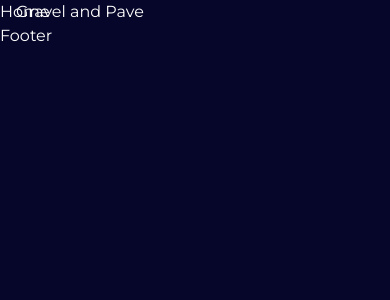
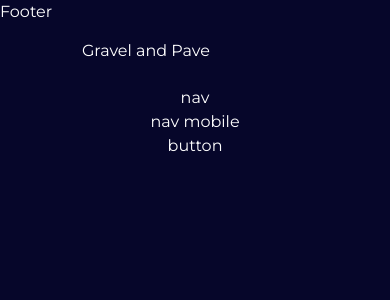
Before and after one commit to tmeyer01/kit, a Next.js app: page / in a window 390 px wide. Shown: the top 300 px of the page. Built offline with nearby package versions, Linux system fonts and the light colour scheme.

Commit message:
adds nav, navmobile, button, socials to Header. Init commit of nav and mobile nav

```diff
--- a/src/app/components/Header.jsx
+++ b/src/app/components/Header.jsx
@@ -9,15 +9,46 @@ import {motion} from 'framer-motion';
 
 
 const Header = () => {
+
+  const [active, setActive] = useState(false);
+
+  useEffect(() => {
+    const handleScroll = () => {
+      // detect scroll
+      setActive(window.scrollY > 100);
+    }
+
+    // add event listener
+    window.addEventListener('scroll', handleScroll);
+
+    //clear event listener
+    return ()=>{
+      window.removeEventListener('scroll', handleScroll);
+    }
+
+  }, [active]);
   return (
-    <header className="fixed z-50 w-full">
-      <div className="container mx-auto">
+    <header
+      className={`fixed z-50 w-full transition-all ${
+        active ?  'bg-[#030315] py-6' : 'bg-transparent py-8'
+        }`}
+    >
+      <div className='container mx-auto flex flex-col xl:flex-row items-center justify-between'>
         <Link
           href={'#'}
-          className='relative flex w-[226px] h-[37.64px] transition-all mb-4 xl:mb-0'
+          className='relative flex w-[226px] h-[37.64px] transition-all mb-4 xl:mb-0 items-center'
         >
           Gravel and Pave
         </Link>
+        {/* nav */}
+        <nav>nav</nav>
+        {/* nav mobile */}
+        <nav>nav mobile</nav>
+        {/* nav button */}
+        <div>
+          button
+        </div>
+        {/* socials  */}
       </div>
     </header>
   )
--- /dev/null
+++ b/src/app/components/Nav.jsx
@@ -0,0 +1,9 @@
+
+
+const Nav = () => {
+  return (
+    <div>Nav</div>
+  )
+}
+
+export default Nav
--- /dev/null
+++ b/src/app/components/NavMobile.jsx
@@ -0,0 +1,9 @@
+
+
+const NavMobile = () => {
+  return (
+    <div>NavMobile</div>
+  )
+}
+
+export default NavMobile
--- a/src/app/page.js
+++ b/src/app/page.js
@@ -3,7 +3,8 @@ import Image from 'next/image'
 export default function Home() {
   return (
     <main>
-      Home
+      {/* Home */}
+      {/* <div className='h-[4000px] bg-slate-300'></div> */}
     </main>
   )
 }
```
